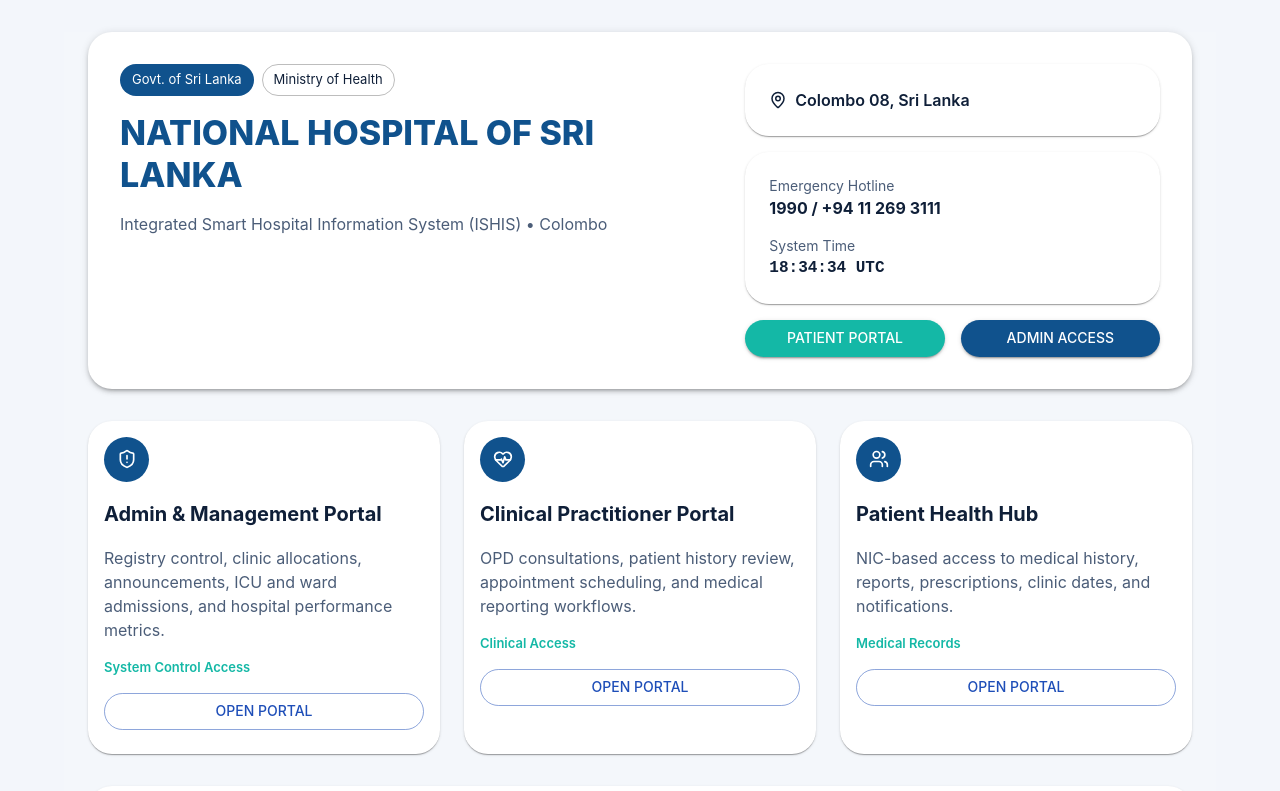
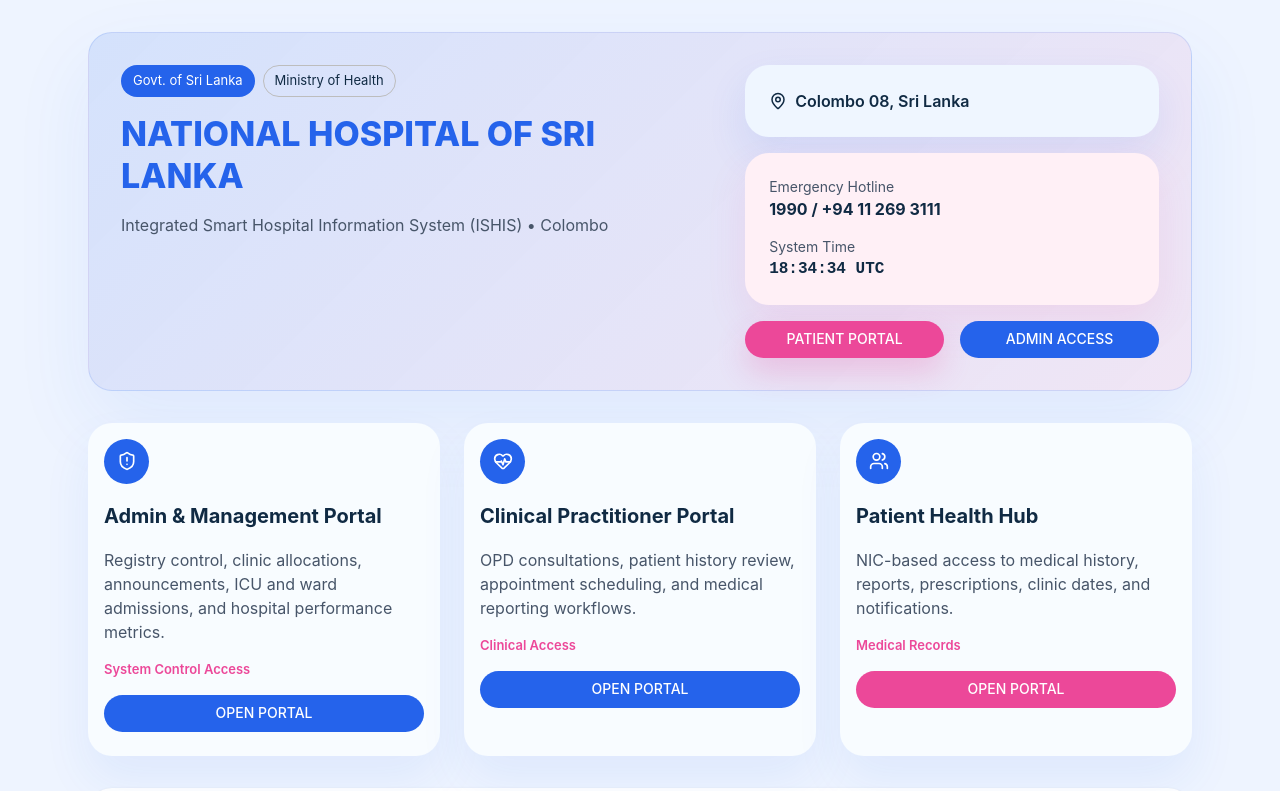
Before and after one commit to Abdullah3772/HICT-22013-Hospital-Management-SystemNEW, a React (Vite) app in the folder frontend/: page / in a window 1280 px wide. Shown: the top 791 px of the page. Built offline with nearby package versions, Linux system fonts and the light colour scheme; no server answers.

Commit message:
HICT/2022.39
some changes

```diff
--- a/frontend/src/App.css
+++ b/frontend/src/App.css
@@ -1,7 +1,7 @@
 :root {
   font-family: Inter, system-ui, -apple-system, BlinkMacSystemFont, Segoe UI, sans-serif;
-  background-color: #f3f6fb;
-  color: #0f1f38;
+  background-color: #eef4ff;
+  color: #102a43;
 }
 
 *, *::before, *::after {
@@ -14,8 +14,40 @@
 }
 
 body {
-  background-color: #f3f6fb;
-  color: #0f1f38;
+  background-color: #eef4ff;
+  color: #102a43;
+  background-image: radial-gradient(circle at top left, rgba(96, 165, 250, 0.24), transparent 24%),
+    radial-gradient(circle at bottom right, rgba(236, 72, 153, 0.24), transparent 28%),
+    linear-gradient(135deg, #eef4ff 0%, #f5ebff 100%);
+  background-attachment: fixed;
+  background-size: 220% 220%, 210% 210%, 100% 100%;
+  animation: backgroundShift 24s ease infinite;
+  position: relative;
+  overflow-x: hidden;
+}
+body::before,
+body::after {
+  content: "";
+  position: fixed;
+  width: 420px;
+  height: 420px;
+  border-radius: 50%;
+  filter: blur(92px);
+  opacity: 0.7;
+  pointer-events: none;
+  z-index: -1;
+}
+
+@keyframes backgroundShift {
+  0% {
+    background-position: 0% 40%, 100% 60%, 0% 0%;
+  }
+  50% {
+    background-position: 20% 50%, 80% 40%, 0% 0%;
+  }
+  100% {
+    background-position: 0% 40%, 100% 60%, 0% 0%;
+  }
 }
 
 button, input, select, textarea {
--- a/frontend/src/App.jsx
+++ b/frontend/src/App.jsx
@@ -9,14 +9,24 @@
 
 const theme = createTheme({
   palette: {
-    primary: { main: '#1e4eb8', contrastText: '#ffffff' },
-    secondary: { main: '#00acc1', contrastText: '#ffffff' },
-    background: { default: '#f3f6fb', paper: '#ffffff' },
-    text: { primary: '#0f1f38', secondary: '#4b5d78' },
+    primary: { main: '#2563eb', contrastText: '#ffffff' },
+    secondary: { main: '#ec4899', contrastText: '#ffffff' },
+    info: { main: '#7c3aed', contrastText: '#ffffff' },
+    success: { main: '#22c55e', contrastText: '#ffffff' },
+    warning: { main: '#f59e0b', contrastText: '#ffffff' },
+    background: { default: '#eef4ff', paper: '#ffffff' },
+    text: { primary: '#102a43', secondary: '#475569' },
   },
   shape: { borderRadius: 24 },
   typography: {
     fontFamily: 'Inter, system-ui, -apple-system, BlinkMacSystemFont, "Segoe UI", sans-serif',
+  },
+  components: {
+    MuiButton: {
+      defaultProps: {
+        disableElevation: true,
+      },
+    },
   },
 });
 
--- a/frontend/src/components/Footer.jsx
+++ b/frontend/src/components/Footer.jsx
@@ -4,7 +4,12 @@
 function Footer() {
   return (
     <Box component="footer" sx={{ mt: 6 }}>
-      <Paper elevation={3} sx={{ p: 4, borderRadius: 4, backgroundColor: 'primary.main', color: 'common.white' }}>
+      <Paper elevation={3} sx={{
+        p: 4,
+        borderRadius: 4,
+        backgroundImage: 'linear-gradient(90deg, #2563eb 0%, #ec4899 100%)',
+        color: 'common.white',
+      }}>
         <Container maxWidth="lg">
           <Grid container spacing={4}>
             <Grid item xs={12} sm={6} md={3}>
@@ -19,9 +24,9 @@
             <Grid item xs={12} sm={6} md={3}>
               <Typography variant="h6" sx={{ fontWeight: 700, mb: 1 }}>Quick Links</Typography>
               <Stack spacing={0.5}>
-                <Link href="#" color="inherit" underline="hover">Admin Login</Link>
-                <Link href="#" color="inherit" underline="hover">Doctor Login</Link>
-                <Link href="#" color="inherit" underline="hover">Patient Login</Link>
+                <Link href="#" color="common.white" underline="hover">Admin Login</Link>
+                <Link href="#" color="common.white" underline="hover">Doctor Login</Link>
+                <Link href="#" color="common.white" underline="hover">Patient Login</Link>
               </Stack>
             </Grid>
             <Grid item xs={12} sm={6} md={3}>
--- a/frontend/src/components/HomePage.jsx
+++ b/frontend/src/components/HomePage.jsx
@@ -27,12 +27,13 @@
 import Footer from './Footer';
 
 const themeColors = {
-  primary: '#10528dff',     // deep hospital blue
-  secondary: '#14b8a6',   // medical teal
-  accent: '#2563eb',
+  primary: '#2563eb',
+  secondary: '#ec4899',
+  accent: '#7c3aed',
   danger: '#ef4444',
-  lightBg: '#f4f7fb',
+  lightBg: '#eef4ff',
   cardBg: '#ffffff',
+  heroBg: 'linear-gradient(135deg, rgba(37, 99, 235, 0.14), rgba(236, 72, 153, 0.10))',
 };
 
 const emergencyContacts = [
@@ -97,7 +98,7 @@
       <Container maxWidth="lg">
 
         {/* HEADER */}
-        <Paper elevation={3} sx={{ p: 4, borderRadius: 4, mb: 4 }}>
+        <Paper elevation={3} sx={{ p: 4, borderRadius: 4, mb: 4, backgroundImage: themeColors.heroBg, border: '1px solid rgba(37, 99, 235, 0.14)', backgroundColor: '#f1f7ff', boxShadow: '0 32px 80px rgba(37, 99, 235, 0.08)' }}>
           <Grid container spacing={4}>
             <Grid item xs={12} md={7}>
               <Stack spacing={2}>
@@ -118,14 +119,14 @@
 
             <Grid item xs={12} md={5}>
               <Stack spacing={2}>
-                <Paper sx={{ p: 3, borderRadius: 3 }}>
+                <Paper sx={{ p: 3, borderRadius: 3, bgcolor: '#eff6ff', boxShadow: '0 18px 40px rgba(37, 99, 235, 0.10)' }}>
                   <Stack direction="row" spacing={1} alignItems="center">
                     <MapPin size={18} />
                     <Typography fontWeight={600}>Colombo 08, Sri Lanka</Typography>
                   </Stack>
                 </Paper>
 
-                <Paper sx={{ p: 3, borderRadius: 3 }}>
+                <Paper sx={{ p: 3, borderRadius: 3, bgcolor: '#fff0f6', boxShadow: '0 18px 40px rgba(236, 72, 153, 0.10)' }}>
                   <Typography variant="body2" color="text.secondary">
                     Emergency Hotline
                   </Typography>
@@ -143,7 +144,7 @@
                   <Button
                     fullWidth
                     variant="contained"
-                    sx={{ bgcolor: themeColors.secondary }}
+                    sx={{ bgcolor: themeColors.secondary, '&:hover': { bgcolor: '#db2777' }, boxShadow: '0 14px 30px rgba(236, 72, 153, 0.24)' }}
                     onClick={() => onOpenLogin('login', 'patient')}
                   >
                     Patient Portal
@@ -152,7 +153,7 @@
                   <Button
                     fullWidth
                     variant="contained"
-                    sx={{ bgcolor: themeColors.primary }}
+                    sx={{ bgcolor: themeColors.primary, '&:hover': { bgcolor: '#1d4ed8' } }}
                     onClick={() => onOpenLogin('login', 'admin')}
                   >
                     Admin Access
@@ -169,7 +170,7 @@
             const Icon = item.icon;
             return (
               <Grid key={item.type} item xs={12} md={4}>
-                <Card sx={{ borderRadius: 4, height: '100%' }}>
+                <Card sx={{ borderRadius: 4, height: '100%', backgroundColor: '#f8fcff', boxShadow: '0 24px 48px rgba(37, 99, 235, 0.08)', transition: 'transform 0.25s ease, box-shadow 0.25s ease', '&:hover': { transform: 'translateY(-4px)', boxShadow: '0 32px 64px rgba(37, 99, 235, 0.12)' } }}>
                   <CardContent>
                     <Stack spacing={2}>
                       <Box
@@ -199,7 +200,12 @@
                       </Typography>
 
                       <Button
-                        variant="outlined"
+                        variant="contained"
+                        sx={{
+                          bgcolor: item.type === 'patient' ? themeColors.secondary : themeColors.primary,
+                          color: '#fff',
+                          '&:hover': { bgcolor: item.type === 'patient' ? '#db2777' : '#1d4ed8' },
+                        }}
                         onClick={() => onOpenLogin('login', item.type)}
                       >
                         Open Portal
@@ -229,7 +235,7 @@
               ['ICU %', normalizedStats.icuOccupancyRate + '%'],
             ].map(([label, value]) => (
               <Grid item xs={12} sm={6} md={4} key={label}>
-                <Paper sx={{ p: 3, borderRadius: 3 }}>
+                <Paper sx={{ p: 3, borderRadius: 3, bgcolor: '#f8fbff', boxShadow: '0 12px 30px rgba(37, 99, 235, 0.08)' }}>
                   <Typography color="text.secondary">{label}</Typography>
                   <Typography fontSize={28} fontWeight={800}>
                     {value}
@@ -243,7 +249,7 @@
         {/* EMERGENCY + ANNOUNCEMENTS */}
         <Grid container spacing={3} mt={3}>
           <Grid item xs={12} md={6}>
-            <Paper sx={{ p: 4, borderRadius: 4 }}>
+            <Paper sx={{ p: 4, borderRadius: 4, bgcolor: '#ffffff', boxShadow: '0 24px 55px rgba(15, 23, 42, 0.05)' }}>
               <Typography fontWeight={700} mb={2}>
                 Emergency Contacts
               </Typography>
--- a/frontend/src/components/LoginPage.jsx
+++ b/frontend/src/components/LoginPage.jsx
@@ -15,9 +15,10 @@
 import { ShieldCheck, User, Lock } from 'lucide-react';
 
 const themeColors = {
-  primary: '#0f4c81',
-  secondary: '#14b8a6',
-  bg: '#f4f7fb',
+  primary: '#2563eb',
+  secondary: '#ec4899',
+  bg: '#eef4ff',
+  panelBg: 'linear-gradient(135deg, rgba(37, 99, 235, 0.15), rgba(236, 72, 153, 0.16))',
 };
 
 function LoginPage({ loginType, onLogin, onBack }) {
@@ -50,6 +51,23 @@
       ? 'Manage patients, OPD, and clinical workflows'
       : 'Hospital system administration and control access';
 
+  const sampleCredentials = {
+    admin: {
+      label: 'Admin demo credentials',
+      lines: ['Username: admin', 'Password: admin123'],
+    },
+    doctor: {
+      label: 'Doctor demo credentials',
+      lines: ['Username: drsaman', 'Password: doctor123'],
+    },
+    patient: {
+      label: 'Patient demo credentials',
+      lines: ['Patient ID: 1', 'NIC: patient123'],
+    },
+  };
+
+  const sampleInfo = sampleCredentials[loginType] || sampleCredentials.admin;
+
   return (
     <Box
       sx={{
@@ -58,6 +76,7 @@
         display: 'flex',
         alignItems: 'center',
         py: 6,
+        backgroundImage: 'radial-gradient(circle at top left, rgba(37, 99, 235, 0.10), transparent 32%), radial-gradient(circle at bottom right, rgba(236, 72, 153, 0.12), transparent 28%)',
       }}
     >
       <Container maxWidth="md">
@@ -71,8 +90,9 @@
                 p: 4,
                 borderRadius: 4,
                 height: '100%',
-                bgcolor: themeColors.primary,
-                color: '#fff',
+                bgcolor: themeColors.panelBg,
+                color: '#0f172a',
+                boxShadow: '0 24px 60px rgba(37, 99, 235, 0.08)',
               }}
             >
               <Stack spacing={2}>
@@ -177,12 +197,23 @@
                       fontWeight: 700,
                       py: 1.2,
                       '&:hover': {
-                        bgcolor: '#0ea5a0',
+                        bgcolor: '#db2777',
                       },
                     }}
                   >
                     Login Securely
                   </Button>
+
+                  <Paper sx={{ p: 2, borderRadius: 3, bgcolor: '#f8fafc' }}>
+                    <Typography variant="subtitle2" fontWeight={700} mb={1}>
+                      {sampleInfo.label}
+                    </Typography>
+                    {sampleInfo.lines.map((line) => (
+                      <Typography key={line} variant="body2" color="text.secondary">
+                        {line}
+                      </Typography>
+                    ))}
+                  </Paper>
 
                   <Button
                     variant="outlined"
--- a/frontend/src/components/Modules.jsx
+++ b/frontend/src/components/Modules.jsx
@@ -1527,6 +1527,7 @@
     { title: 'Radiology Reports', items: summary.radiology_reports, renderKey: 'radiology_test_id', render: (item) => `${item.imaging_type} • ${item.status}` },
   ];
 
+
   return (
     <Box>
       <SectionCard title="Patient Dashboard">
```
Also changed, not shown: frontend/src/components/DashboardShell.jsx (+14 -7 lines), 1 other file (tests, documents, lock files or other folders).
